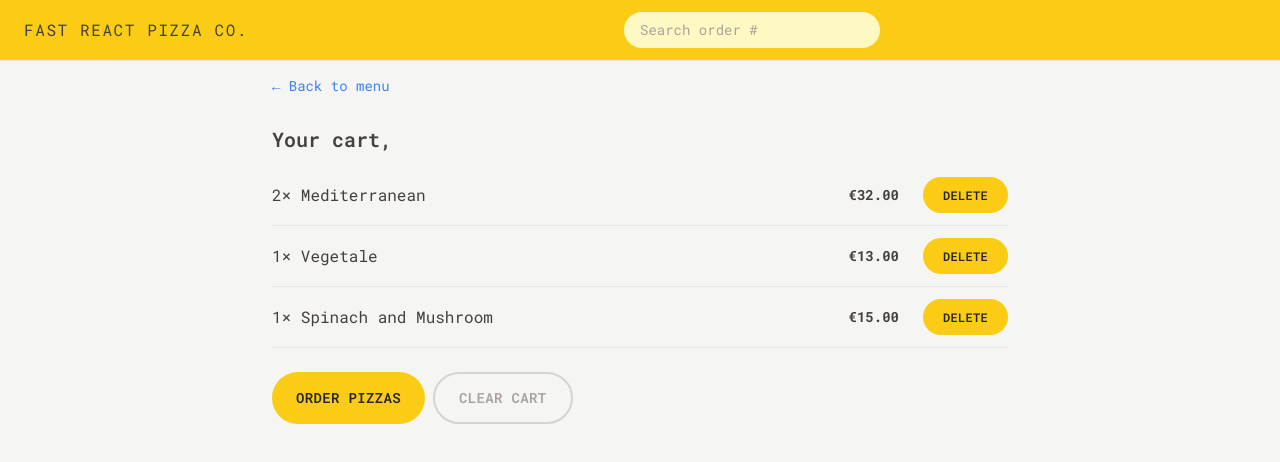
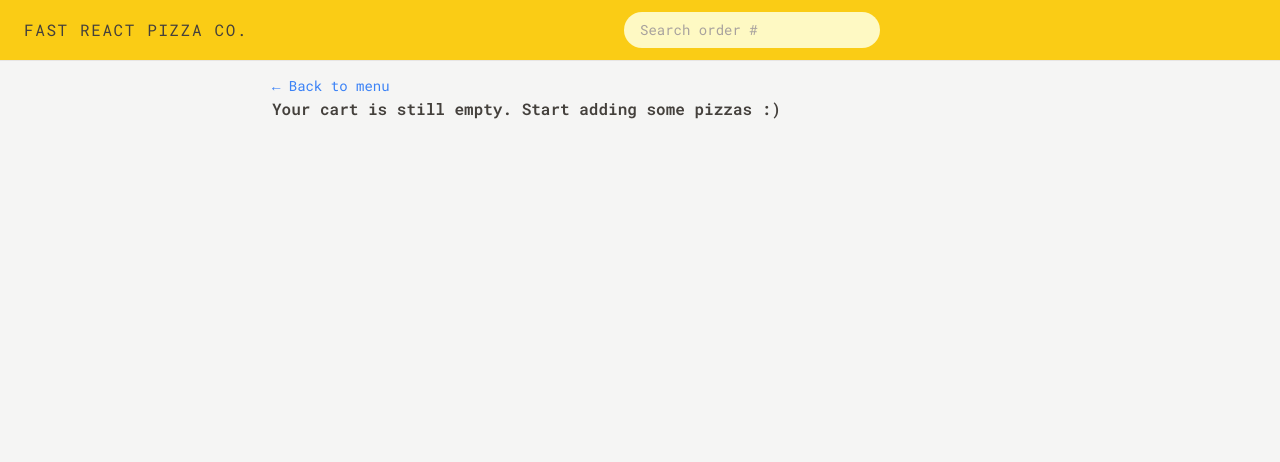
Before and after one commit to kiethohoai/react-fast-pizza-v2, a React (Vite) app: page /cart in a window 1280 px wide. Shown: the top 462 px of the page. Built offline with nearby package versions, Linux system fonts and the light colour scheme.

Commit message:
007 Building the Cart Page

```diff
--- a/src/features/cart/Cart.jsx
+++ b/src/features/cart/Cart.jsx
@@ -1,8 +1,11 @@
 import LinkButton from "../../ui/LinkButton";
 import Button from "../../ui/Button";
 import CartItem from "./CartItem";
-import { useSelector } from "react-redux";
+import { useDispatch, useSelector } from "react-redux";
+import { clearCart, getCart, getUsername } from "./cartSlice";
+import EmptyCart from "./EmptyCart";
 
+/*
 const fakeCart = [
   {
     pizzaId: 12,
@@ -26,10 +29,15 @@ const fakeCart = [
     totalPrice: 15,
   },
 ];
+ */
 
 function Cart() {
-  const username = useSelector((state) => state.user.username);
-  const cart = fakeCart;
+  // const cart = fakeCart;
+  const dispatch = useDispatch();
+  const username = useSelector(getUsername);
+  const cart = useSelector(getCart);
+
+  if (!cart.length) return <EmptyCart />;
 
   return (
     <div className="px-4 py-3">
@@ -48,7 +56,9 @@ function Cart() {
           Order pizzas
         </Button>
 
-        <Button type="secondary">Clear cart</Button>
+        <Button type="secondary" onClick={() => dispatch(clearCart())}>
+          Clear cart
+        </Button>
       </div>
     </div>
   );
--- a/src/features/cart/EmptyCart.jsx
+++ b/src/features/cart/EmptyCart.jsx
@@ -1,11 +1,14 @@
-import { Link } from 'react-router-dom';
+import { Link } from "react-router-dom";
+import LinkButton from "../../ui/LinkButton";
 
 function EmptyCart() {
   return (
-    <div>
-      <Link to="/menu">&larr; Back to menu</Link>
+    <div className="px-4 py-3">
+      <LinkButton to="/menu">&larr; Back to menu</LinkButton>
 
-      <p>Your cart is still empty. Start adding some pizzas :)</p>
+      <p className="font-semibold">
+        Your cart is still empty. Start adding some pizzas :)
+      </p>
     </div>
   );
 }
--- a/src/features/cart/cartSlice.js
+++ b/src/features/cart/cartSlice.js
@@ -42,7 +42,7 @@ const cartSlice = createSlice({
     },
 
     clearCart: (state) => {
-      state.cart = {};
+      state.cart = [];
     },
   },
 });
@@ -57,6 +57,10 @@ export const {
 } = cartSlice.actions;
 export default cartSlice.reducer;
 
+export const getCart = (state) => state.cart.cart;
+
+export const getUsername = (state) => state.user.username;
+
 export const getTotalCartQuantity = (state) =>
   state.cart.cart.reduce((sum, cur) => sum + cur.quantity, 0);
 
```
Also changed, not shown: 1 other file (tests, documents, lock files or other folders).
